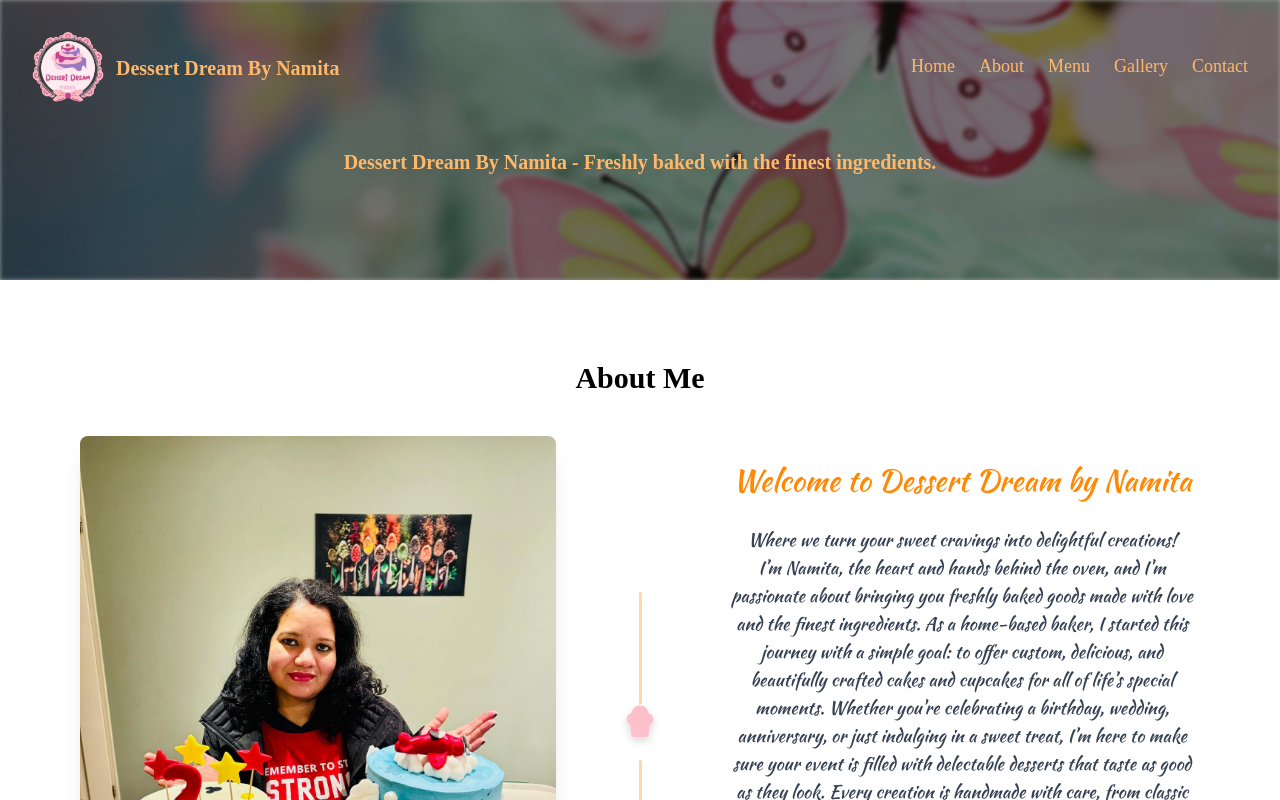
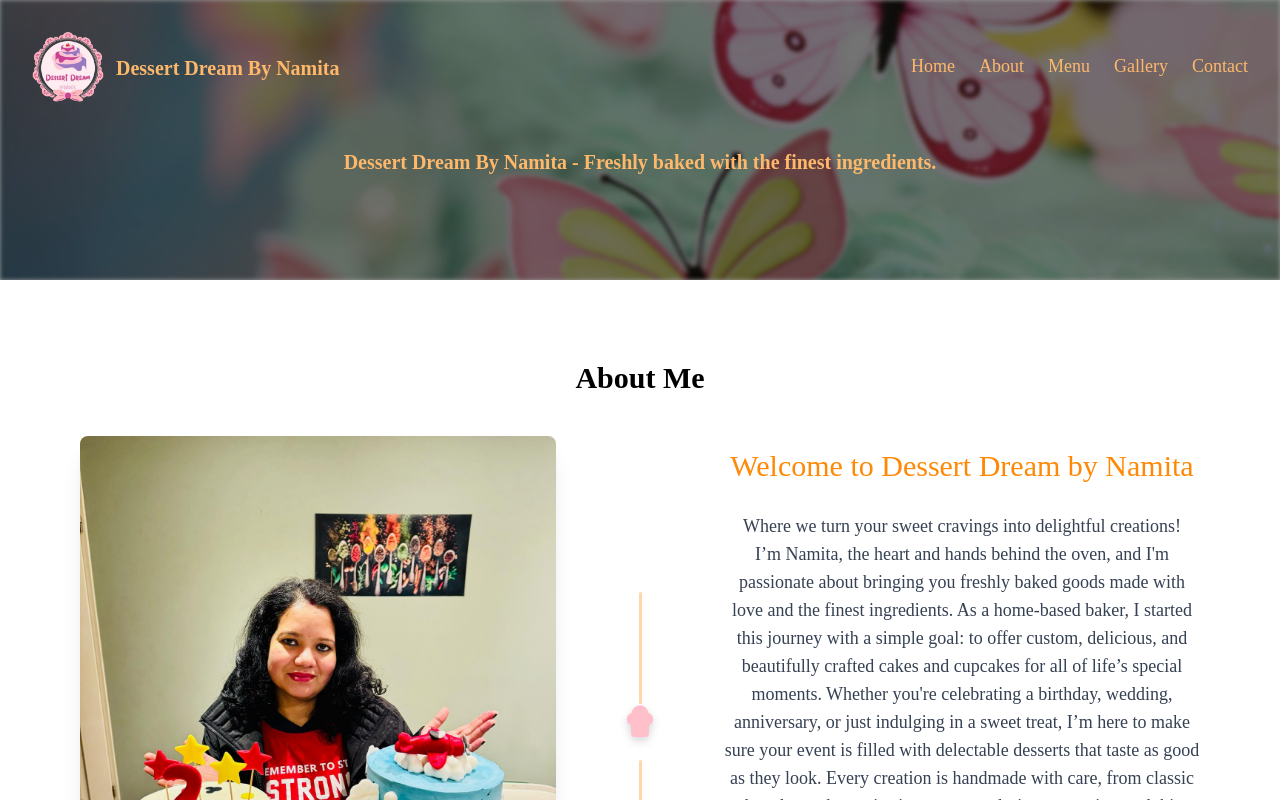
Before and after one commit to Uzmashaik93/DessertDream, a React (Vite) app: page /about in a window 1280 px wide. Shown: the top 800 px of the page. Built offline with nearby package versions, Linux system fonts and the light colour scheme; a web font is replaced by a local one.

Commit message:
fix: update font-family for about-class paragraph

```diff
--- a/src/index.css
+++ b/src/index.css
@@ -5,7 +5,7 @@ body {
   font-style: normal;
 }
 .about-class p {
-  font-family: "Kaushan Script", cursive;
+  font-family: "Style Script", cursive;
   font-weight: 400;
   font-style: normal;
 }
```
